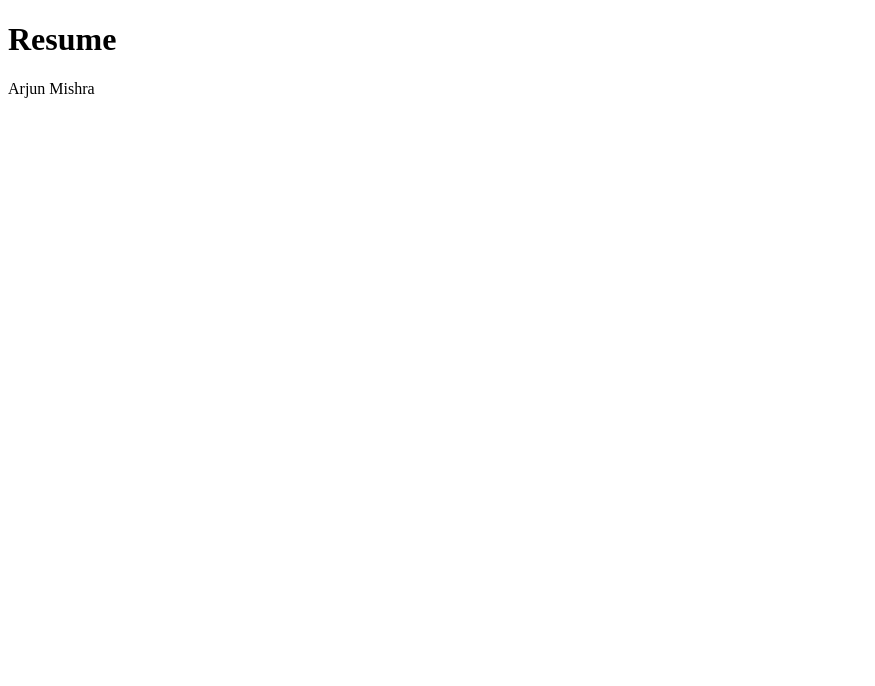
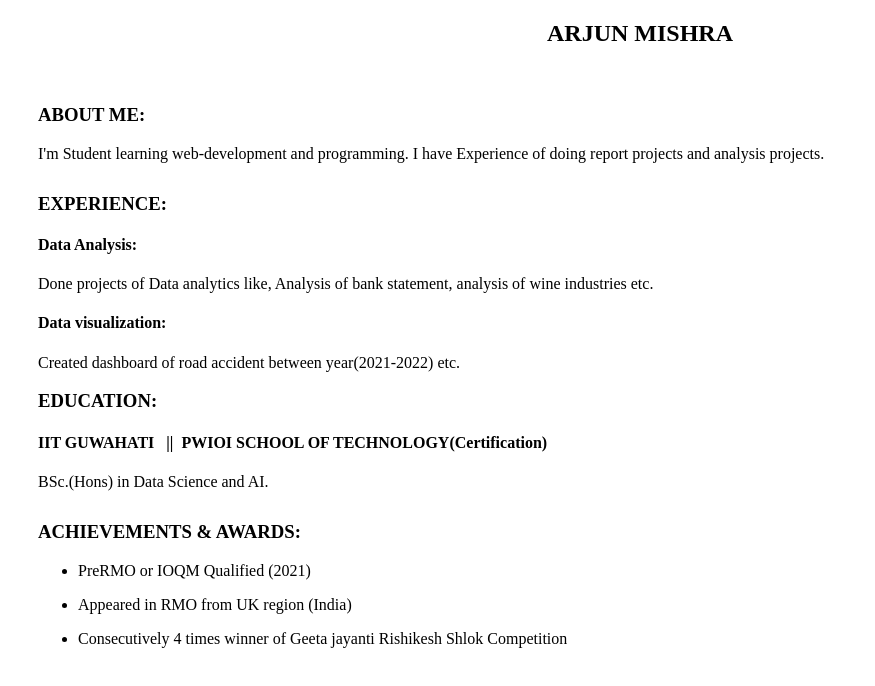
Before and after one commit to arjunmishraaa/resume-V1, a plain HTML site: page index.html in a window 1280 px wide. Shown: the whole page, without its empty margins (0-875 px from the left). Drawn offline with Linux system fonts and the light colour scheme.

Commit message:
adding file

```diff
--- a/index.html
+++ b/index.html
@@ -3,10 +3,43 @@
 <head>
     <meta charset="UTF-8">
     <meta name="viewport" content="width=device-width, initial-scale=1.0">
-    <title>Document</title>
+          <title>RESUME</title>
+
 </head>
 <body>
-    <h1>Resume</h1>
-    <p>Arjun Mishra</p>
+    <section class="hsection">
+   <div class="div1"> <h1 ><center> ARJUN MISHRA</center><br></h1></div>
+    <section>
+        <div style="margin:30px;"><h3>ABOUT ME:</h3>
+            <p>I'm Student learning web-development and programming. I have Experience of doing report projects and analysis projects. </p>
+        </div>
+        <div style="margin:30px;">
+            <h3>EXPERIENCE:</h3>
+            <h4>Data Analysis:</h4>
+            <p>Done projects of Data analytics like, Analysis of bank statement,
+                analysis of wine industries etc.
+            </p>
+            <h4>Data visualization:</h4>
+            <p>Created dashboard of road accident between year(2021-2022) etc.</p>
+            <h3>EDUCATION:</h3>
+            <h4>IIT GUWAHATI &nbsp; ||  &nbsp;PWIOI SCHOOL OF TECHNOLOGY(Certification)</h4><p>BSc.(Hons) in Data Science and AI.</p>
+        </div>
+        <div style="margin:30px;" >
+            <h3>ACHIEVEMENTS & AWARDS:</h3>
+            <p><ul><Li>PreRMO or IOQM Qualified (2021)</Li></ul>
+            <ul><li>Appeared in RMO from UK region (India)</li></ul>
+            <ul><li>Consecutively 4 times winner of Geeta jayanti Rishikesh Shlok Competition </li></ul></p>
+        </div>
+        <ol>
+            <l></l>
+            <l></l>
+            <l></l>
+            <l></l>
+            <l></l>
+
+        </ol>
+
+    </section>
+</section>
 </body>
 </html>
```
